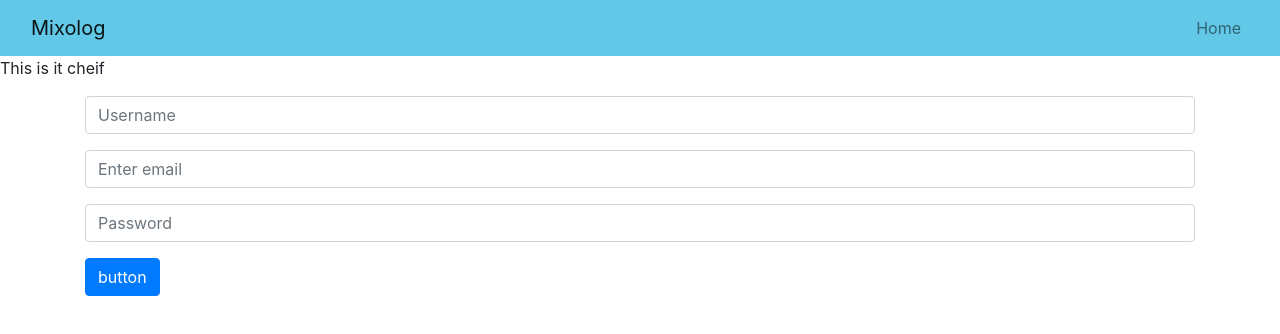
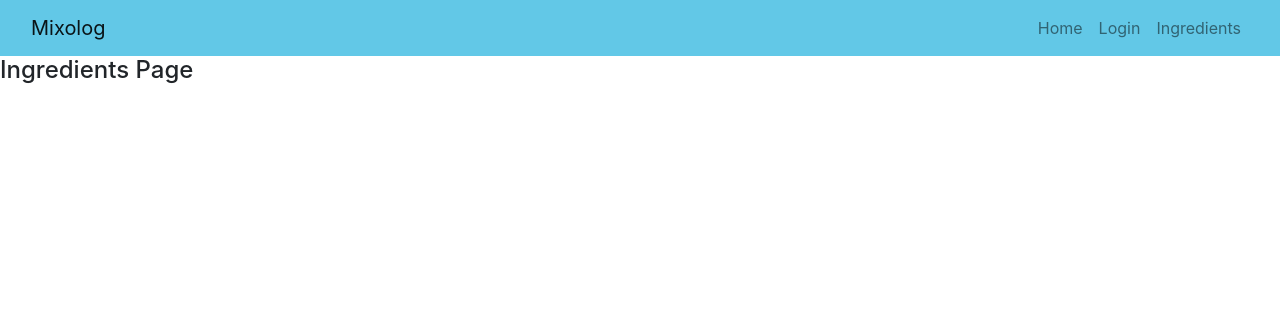
Before and after one commit to bsung03/mixology_2.0, a React (Create React App) app in the folder mixology-master/: page /ingredients in a window 1280 px wide. Shown: the top 334 px of the page. Built offline with nearby package versions, Linux system fonts and the light colour scheme.

Commit message:
Navbar Routing

```diff
--- a/mixology-master/src/App.js
+++ b/mixology-master/src/App.js
@@ -1,10 +1,11 @@
 import React, { Component } from 'react';
-import {BrowserRouter as Router, Route, Link} from 'react-router-dom'
+import {BrowserRouter as Router,Switch, Route, Link} from 'react-router-dom'
 import './App.css';
 import { Container, Navbar, Nav } from 'react-bootstrap';
 import HomePage from './pages/homepage';
 import axios from 'axios';
-import Login from './pages/login';
+import LoginPage from './pages/loginPage';
+import IngredientsPage from './pages/ingredientsPage';
 
 
 class App extends React.Component {
@@ -15,6 +16,7 @@ class App extends React.Component {
 
     this.state = {
       title: "Mixolog",
+      user: ''
     }
 
   }
@@ -30,15 +32,29 @@ class App extends React.Component {
               <Navbar.Toggle className="border-0" aria-controls="navbar-toggle"/>
               <Navbar.Collapse id="navbar-toggle">
                 <Nav className="ml-auto">
-                    <Link className="nav-link">Home</Link>
+                    <Link className="nav-link" to="/">Home</Link>
+                    <Link className="nav-link" to="/login">Login</Link>
+                    <Link className="nav-link" to="/ingredients">Ingredients</Link>
                 </Nav>
               </Navbar.Collapse>
             </Navbar>
         </Container>
 
+        <Switch>
 
-        <HomePage/>
-        <Login/>
+          <Route path="/ingredients">
+           <IngredientsPage/>
+          </Route>
+
+          <Route path="/login">
+           <LoginPage/>
+          </Route>
+
+          <Route path="/">
+            <HomePage/>
+          </Route>
+
+        </Switch>
 
       </Router>
     );
--- a/mixology-master/src/pages/homepage.js
+++ b/mixology-master/src/pages/homepage.js
@@ -1,11 +1,16 @@
-import React from 'react'
+import React, {Component} from 'react';
 
-function HomePage(props){
+class HomePage extends Component {
+    constructor(props){
+        super(props)
+    }
+    render(){
     return(
         <div>
-            <p>This is it cheif</p>
+            <h4>HomePage</h4>
         </div>
     );
+    }
 }
 
 export default HomePage
--- /dev/null
+++ b/mixology-master/src/pages/ingredientsPage.js
@@ -0,0 +1,22 @@
+import React, {Component} from 'react';
+import "bootstrap/dist/css/bootstrap.min.css"
+import axios from 'axios';
+import { Button, Form } from 'react-bootstrap';
+
+
+class IngredientsPage extends Component {
+    constructor(props){
+        super(props)
+    }
+
+
+    render() {
+        return(
+            <div>
+               <h4>Ingredients Page</h4>
+            </div>
+        );
+    }
+}
+
+export default IngredientsPage;
```
Also changed, not shown: mixology-master/src/pages/loginPage.js (renamed from mixology-master/src/pages/login.js, +4 -4 lines), 1 other file (tests, documents, lock files or other folders).
